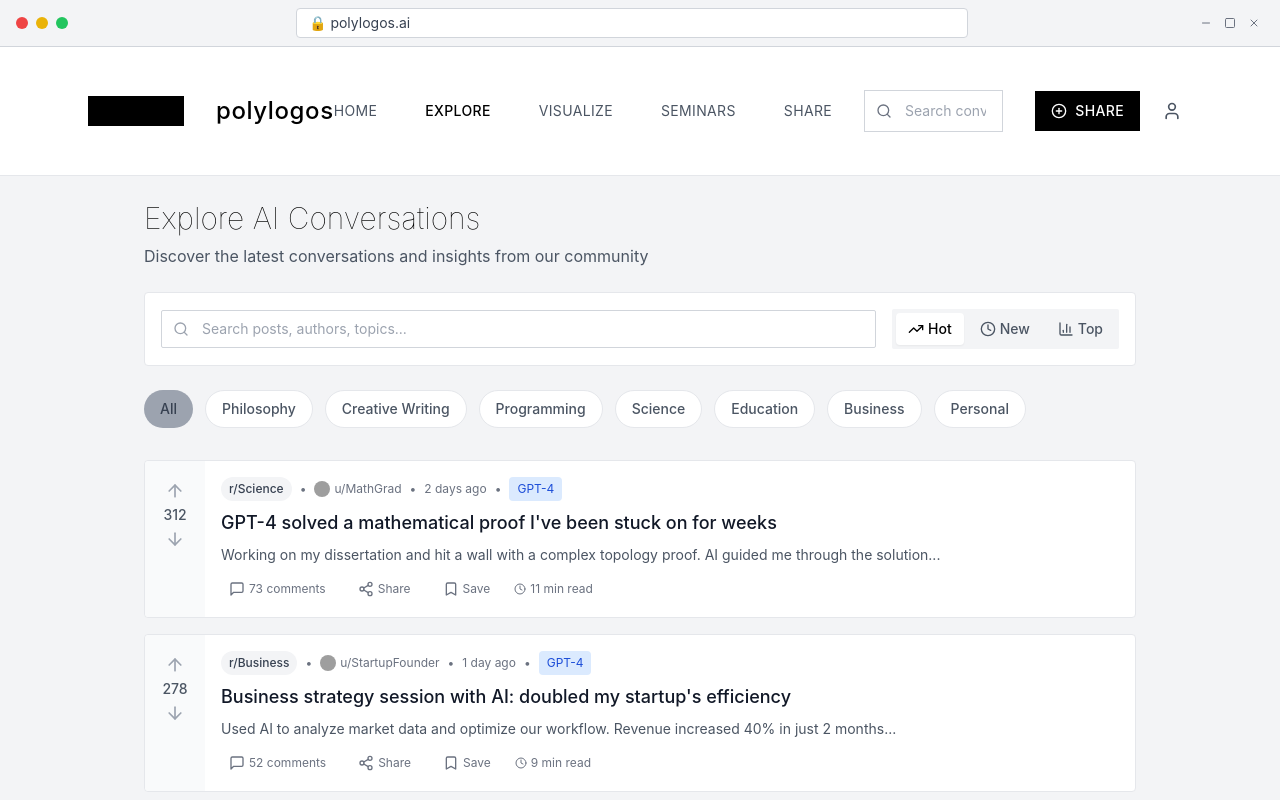
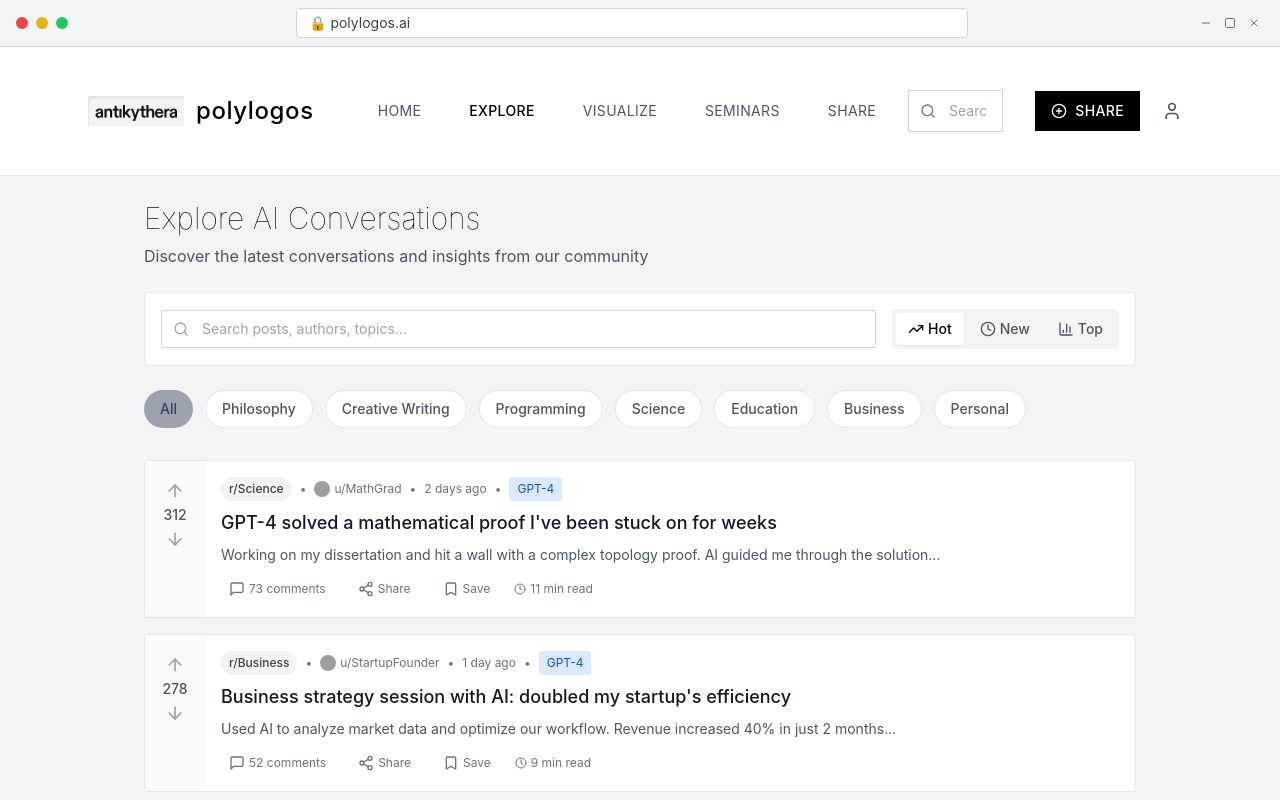
Before and after one commit to benjaminbratton/ai-chat-chronicles, a React (Vite) app: page /explore in a window 1280 px wide. Shown: the top 800 px of the page. Built offline with nearby package versions, Linux system fonts and the light colour scheme; grey boxes are pictures that could not be loaded.

Commit message:
Reverted to commit 5574877cf4231b3c41e9a63c94658dffcaf91e72

```diff
--- a/src/components/Header.tsx
+++ b/src/components/Header.tsx
@@ -9,14 +9,14 @@ export const Header = () => {
     <header className="bg-white border-b border-gray-200">
       <div className="max-w-6xl mx-auto px-6 py-4">
         <div className="flex items-center justify-between">
-          {/* Logo - Top Left */}
-          <div className="flex items-center">
-            <Link to="/" className="mr-8">
+          {/* Logo */}
+          <div className="flex items-center space-x-3">
+            <Link to="/" className="flex items-center space-x-3">
               <div className="w-30 h-30 flex items-center justify-center">
                 <img
                   src="/lovable-uploads/eb8b367e-f658-4eb1-8d60-947f96b41ed4.png"
                   alt="Antikythera Logo"
-                  className="w-24 h-24 object-contain filter contrast-200 brightness-0"
+                  className="w-24 h-24 object-contain"
                   onError={(e) => {
                     // Fallback to a simple geometric logo if the image fails to load
                     const target = e.currentTarget as HTMLImageElement;
@@ -25,14 +25,10 @@ export const Header = () => {
                     if (fallback) fallback.style.display = 'flex';
                   }}
                 />
-                <div className="w-24 h-24 bg-black rounded-full flex items-center justify-center text-white font-bold text-xl hidden">
+                <div className="w-24 h-24 bg-purple-600 rounded-full flex items-center justify-center text-white font-bold text-xl hidden">
                   A
                 </div>
               </div>
-            </Link>
-
-            {/* Polylogos Title */}
-            <Link to="/">
               <h1 className="text-2xl font-medium text-black tracking-wide">
                 polylogos
               </h1>
@@ -40,7 +36,7 @@ export const Header = () => {
           </div>
 
           {/* Navigation */}
-          <nav className="hidden md:flex items-center space-x-12">
+          <nav className="hidden md:flex items-center space-x-12 ml-16">
             <Link
               to="/"
               className={`text-sm tracking-wide uppercase transition-colors ${
```
